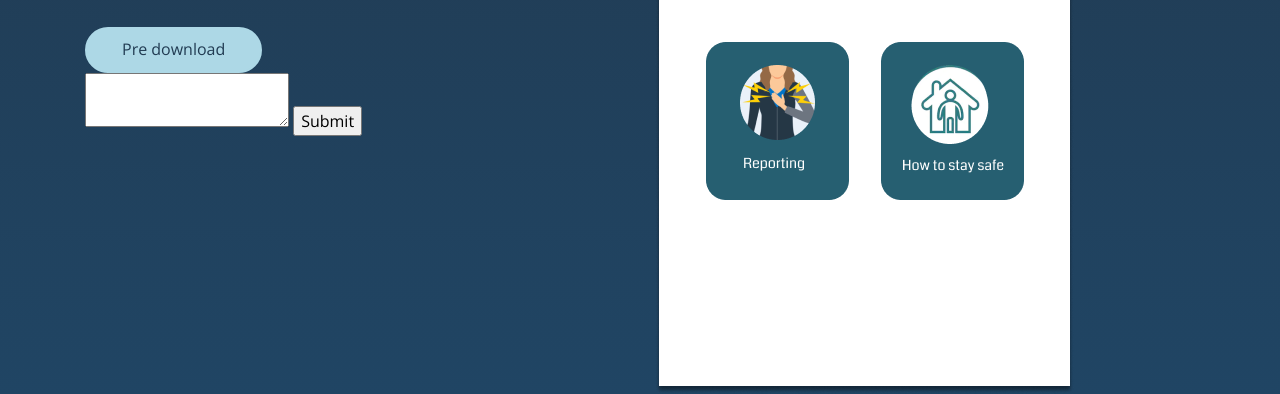
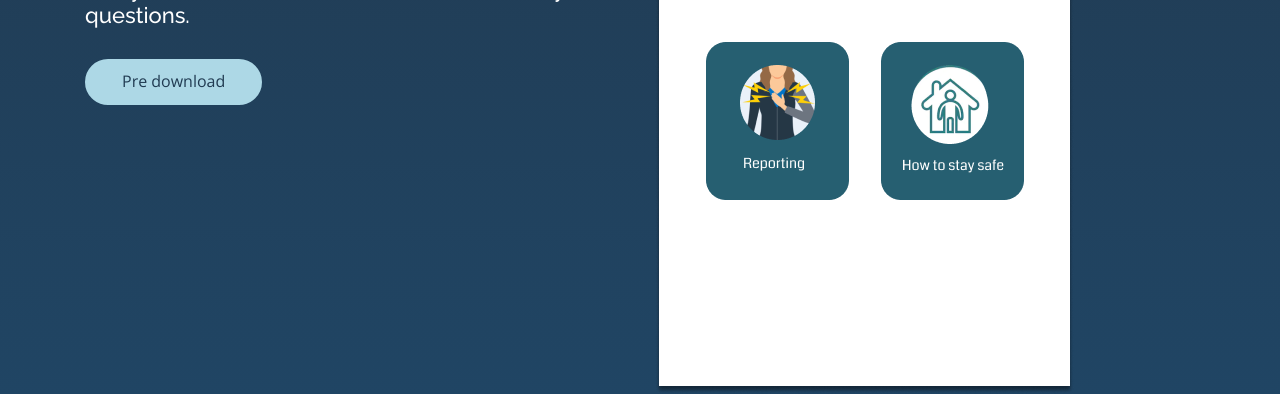
Before and after one commit to adugamayuba/NgCovid, a plain HTML site: page index.html in a window 1280 px wide. Shown: the part 517-911 px from the top of the page. Drawn offline with nearby package versions, Linux system fonts and the light colour scheme.

Commit message:
predownload

```diff
--- a/index.html
+++ b/index.html
@@ -70,9 +70,9 @@
         <h1>Flating Covid 19 curve</h1>
         <h2>Ng Covid Apps makes tracing of people with, symptoms easier, show epidemic centres update for every confirmed case, a chatbot to answer all your questions. </h2>
         <a href="#about" class="btn-get-started scrollto">Pre download</a>
-        <form method="post" action="contact.php">
+        <!-- <form method="post" action="contact.php">
           <textarea name="message"></textarea>
-          <input type="submit">
+          <input type="submit"> -->
       </form>
       </div>
       <div class="col-lg-6 order-1 order-lg-2 hero-img" data-aos="fade-left">
```
